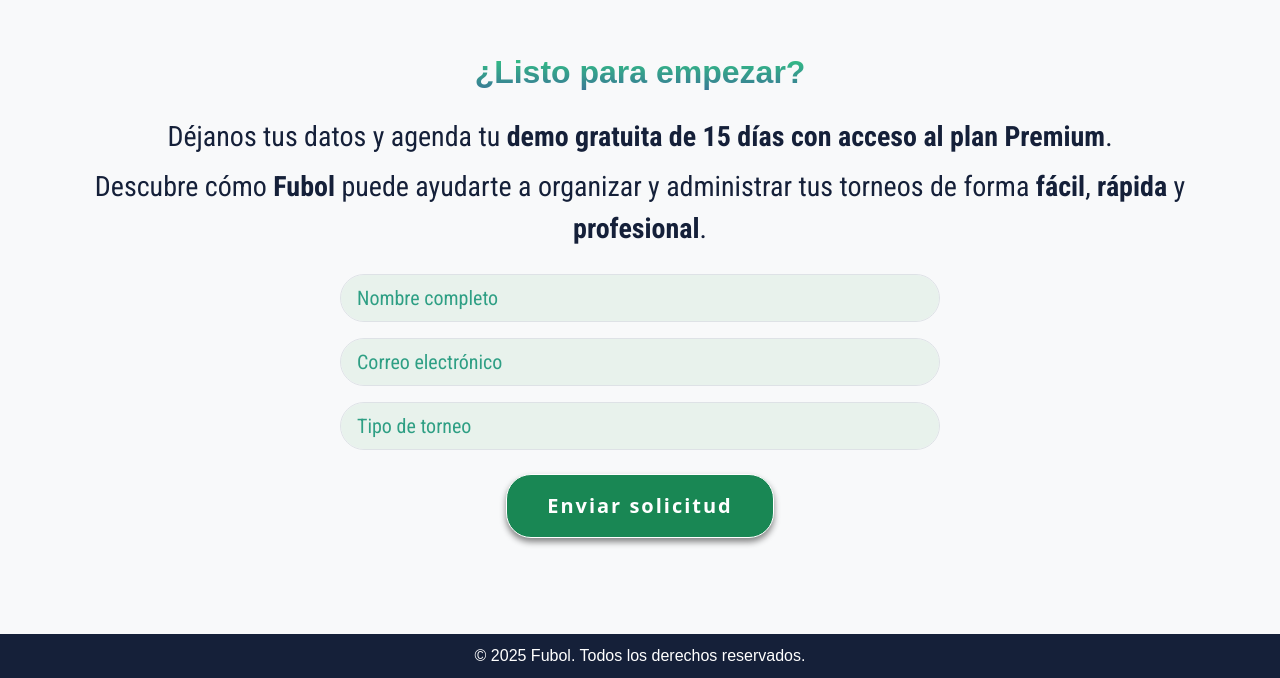
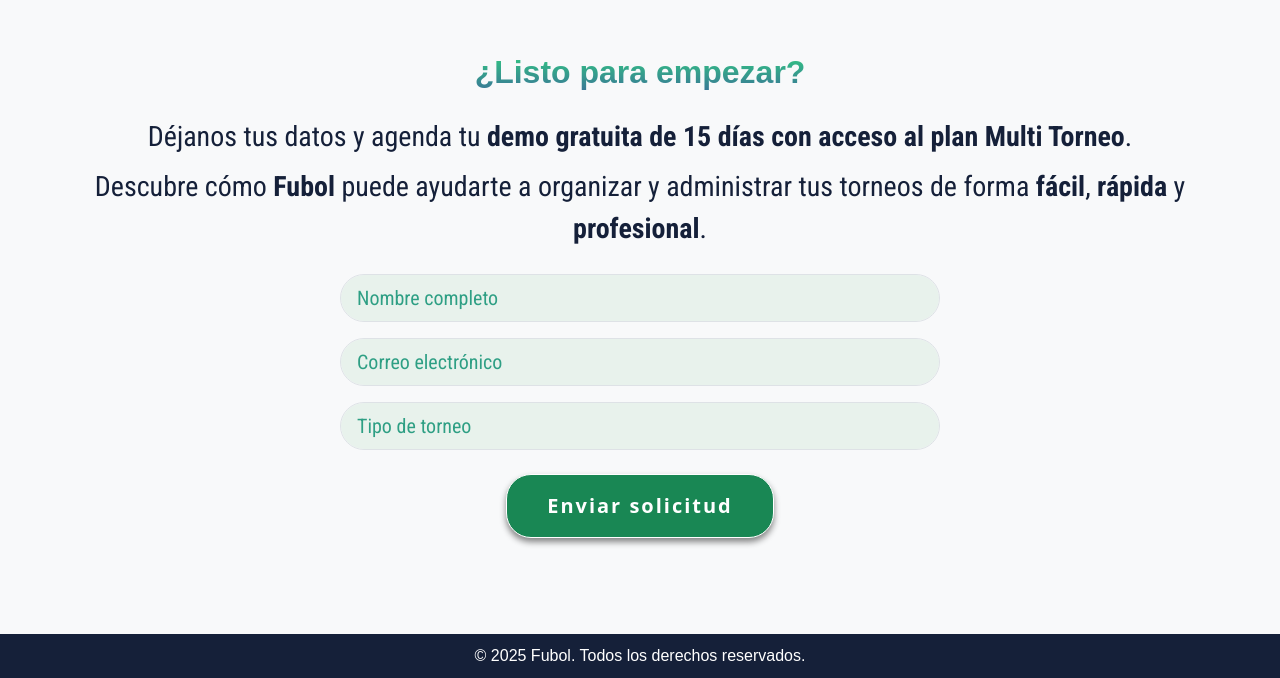
Before and after one commit to nestor2312/landing, a React (Vite) app: page / in a window 1280 px wide. Shown: the part 2753-3431 px from the top of the page. Built offline with nearby package versions, Linux system fonts and the light colour scheme; a web font is replaced by a local one.

Commit message:
update form

```diff
--- a/src/App.jsx
+++ b/src/App.jsx
@@ -777,7 +777,7 @@ const pricingPlans = [
            <p className="lead mb-4 color-text1">
   Déjanos tus datos y agenda tu{" "}
   <strong className="fw-bold">
-    demo gratuita de 15 días con acceso al plan Premium
+    demo gratuita de 15 días con acceso al plan Multi Torneo
   </strong>
   .<br />
   <span className="d-block fw-ligth mt-2">
```
